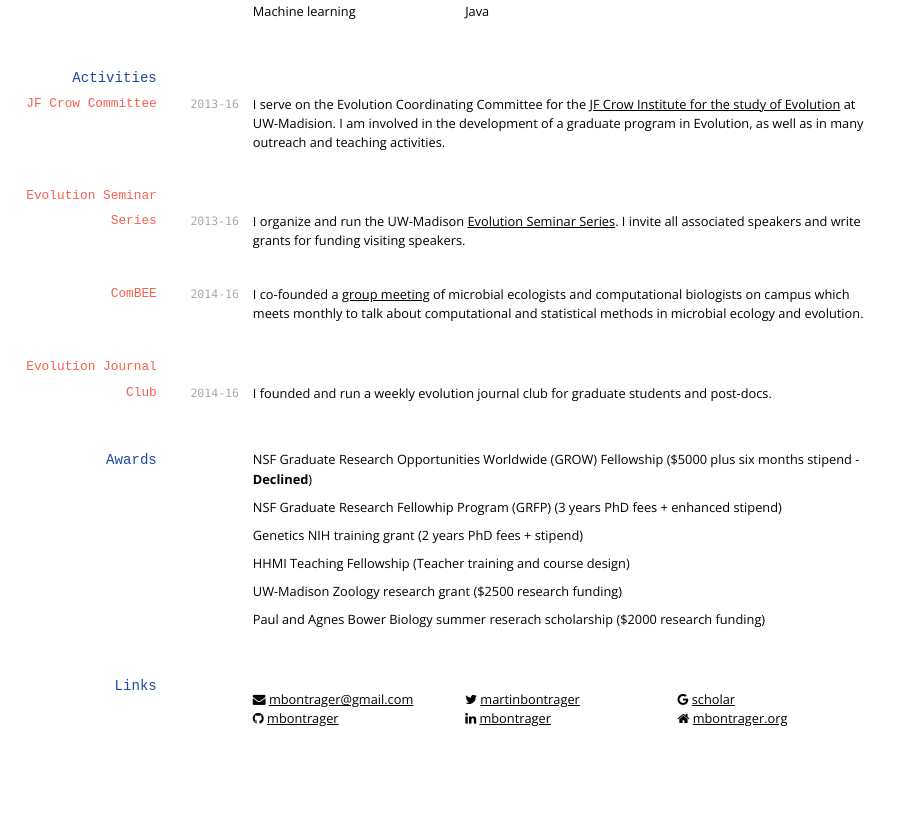
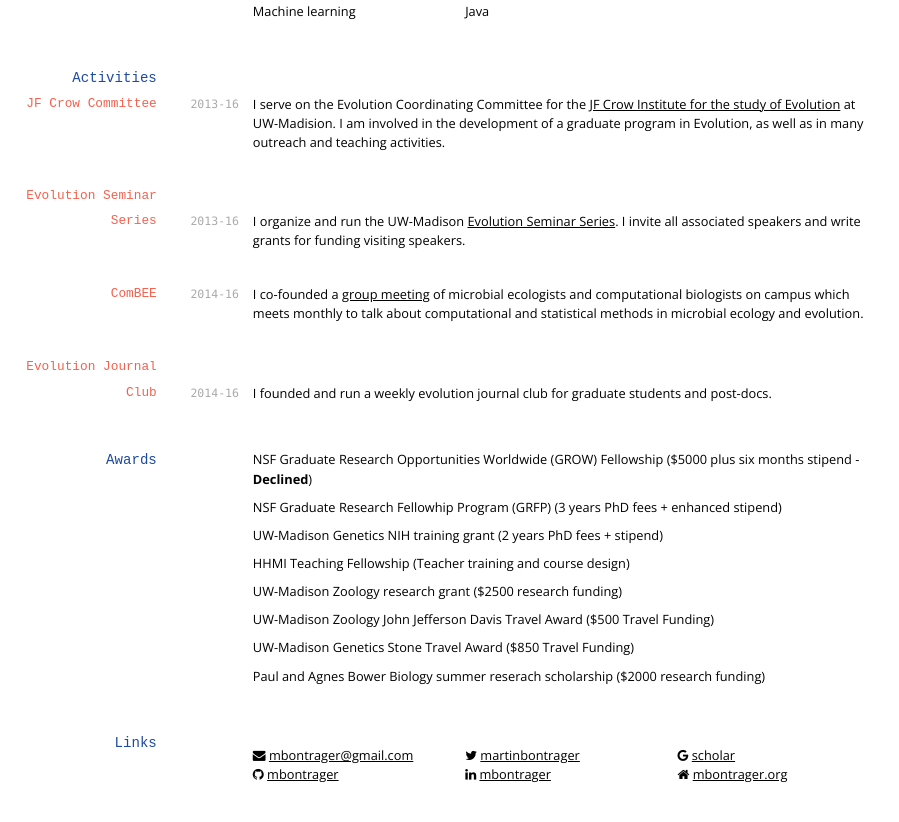
Before and after one commit to mbontrager/mbontrager.github.io, a Jekyll site: the page cv/index.html, which Jekyll copies as it is, in a window 1280 px wide and 900 px high, scrolled down 2091 px. Shown: the top 822 px of the window, without its empty margins (0-899 px from the left). Built offline with Jekyll 4.4.1, drawn with Linux system fonts in a browser that asks for light colours; nearby versions of some CDN libraries.

Commit message:
Update CV

```diff
--- a/cv/index.html
+++ b/cv/index.html
@@ -179,11 +179,15 @@ I founded and run a weekly evolution journal club for graduate students and post
 
 <p>NSF Graduate Research Fellowhip Program (GRFP) (3 years PhD fees + enhanced stipend)</p>
 
-<p>Genetics NIH training grant (2 years PhD fees + stipend)</p>
+<p>UW-Madison Genetics NIH training grant (2 years PhD fees + stipend)</p>
 
 <p>HHMI Teaching Fellowship (Teacher training and course design)</p>
 
 <p>UW-Madison Zoology research grant ($2500 research funding)</p>
+
+<p>UW-Madison Zoology John Jefferson Davis Travel Award ($500 Travel Funding)</p>
+
+<p>UW-Madison Genetics Stone Travel Award ($850 Travel Funding)</p>
 
 <p>Paul and Agnes Bower Biology summer reserach scholarship ($2000 research funding)</p>
 
```
